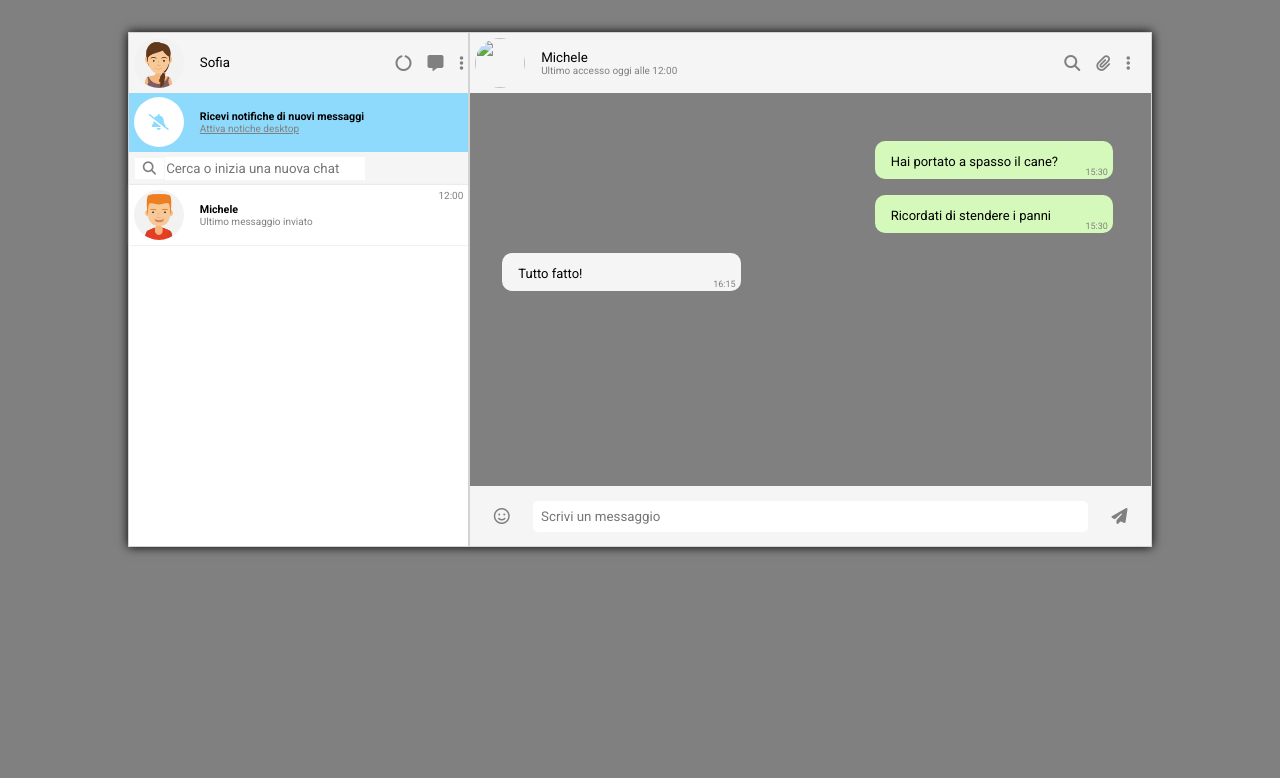
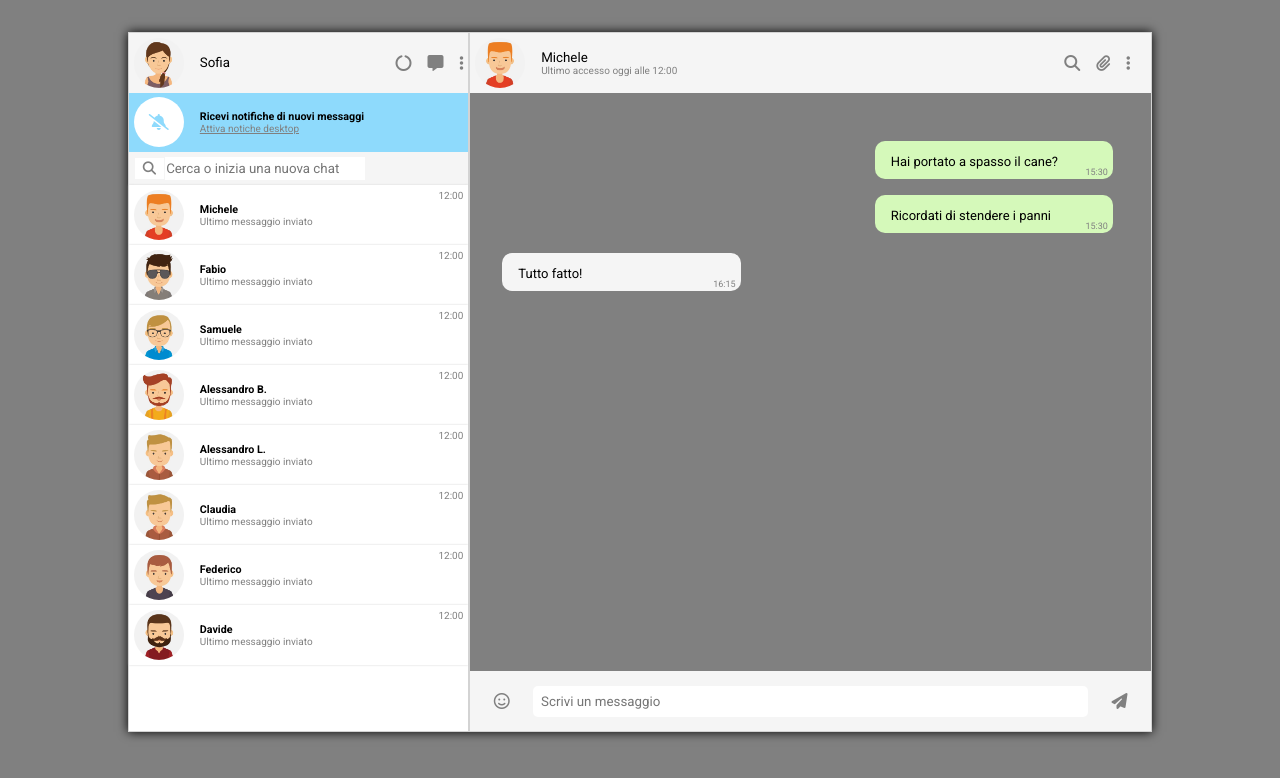
Before and after one commit to RiccardoSansone/vue-boolzapp, a plain HTML site: page index.html in a window 1280 px wide. Drawn offline with nearby package versions, Linux system fonts and the light colour scheme.

Commit message:
add vue function and more details

```diff
--- a/assets/css/style.css
+++ b/assets/css/style.css
@@ -21,9 +21,10 @@
     width: 80%;
     margin: auto;
     box-shadow: 0 0 10px 0 black;
-    height: 515px;
+    height: 700px;
     margin-top: 2rem;
     display: flex;
+    margin-bottom: 3rem;
 }
 .col-4, .col-6, .col-8{
     height: 100%;
--- a/index.html
+++ b/index.html
@@ -66,14 +66,14 @@
                 <div class="users">
 
                     <!-- riga utente -->
-                    <div class="ut contact d-flex align-center gap-1 pos-relative">
+                    <div v-for="(contact,index) in contacts" class="ut contact d-flex align-center gap-1 pos-relative">
                         <!-- container img -->
                         <div class="img-circle d-flex align-center justify-center">
-                            <img :src="contacts[0].avatar" alt="">
+                            <img :src="contacts[index].avatar" alt="">
                         </div>
                         <!-- container info -->
                         <div class="d-flexCol">
-                            <h6>Michele</h6>
+                            <h6>{{contact.name}}</h6>
                             <small class="last-message">Ultimo messaggio inviato</small>
                         </div>
                         <!-- time -->
@@ -99,7 +99,7 @@
                     <div class="d-flex gap-1">
                         <!-- container img -->
                         <div class="img-circle">
-                            <img src="" alt="">
+                            <img :src="contacts[0].avatar" alt="">
                         </div>
                         <!-- container nome e accesso -->
                         <div class="d-flexCol justify-center">
```
